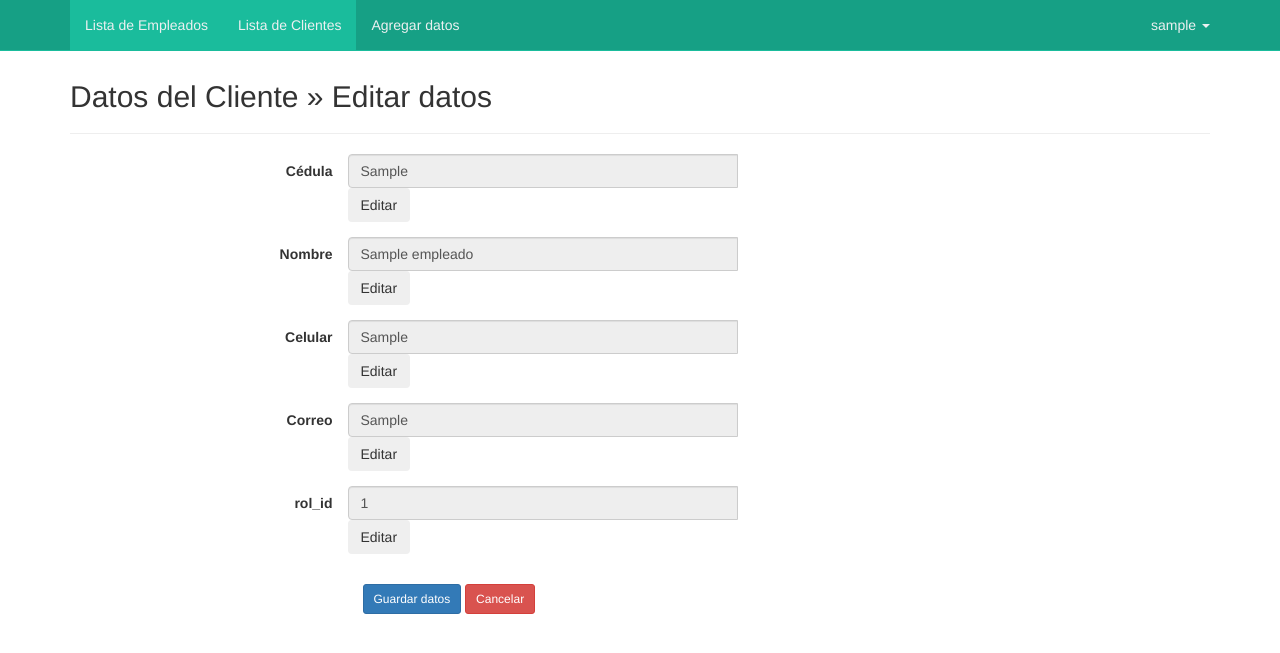
After one commit to santiago2904/crazyvape, a PHP site: page /edit2.php?id=1 in a window 1280 px wide. The commit adds this page. Shown: the top 653 px of the page. Run offline with PHP 8.4, Linux system fonts and the light colour scheme; the visitor is signed in with stand-in values (Sample User, id 1); tables that the repository leaves empty or names only in its code hold one stand-in row (values such as "Sample post"); some libraries are stand-ins or nearby versions.

Commit message:
se agrego edit2.php para la edicion de empleados

```diff
--- /dev/null
+++ b/edit2.php
@@ -0,0 +1,198 @@
+<?php
+session_start();
+
+if(!isset($_SESSION['usuario'])){
+    echo'
+        <script>
+            alert("Por favor iniciar sesión.");
+            window.location = "login2.php";
+        </script>
+    ';
+    session_destroy();
+    die();
+}
+
+include("conexion.php");
+?>
+<!DOCTYPE html>
+<html lang="es">
+
+<head>
+    <meta charset="utf-8">
+    <meta http-equiv="X-UA-Compatible" content="IE=edge">
+    <meta name="viewport" content="width=device-width, initial-scale=1">
+    <title>Datos de empleados</title>
+
+    <!-- Bootstrap -->
+    <link href="css/bootstrap.min.css" rel="stylesheet">
+    <link href="css/bootstrap-datepicker.css" rel="stylesheet">
+    <link href="css/style_nav.css" rel="stylesheet">
+    <style>
+    .content {
+        margin-top: 80px;
+    }
+    </style>
+
+    <!--[if lt IE 9]>
+    <script src="https://oss.maxcdn.com/html5shiv/3.7.2/html5shiv.min.js"></script>
+    <script src="https://oss.maxcdn.com/respond/1.4.2/respond.min.js"></script>
+    <![endif]-->
+</head>
+
+<body>
+    <nav class="navbar navbar-default navbar-fixed-top">
+        <?php include("nav.php");?>
+    </nav>
+    <div class="container">
+        <div class="content">
+            <h2>Datos del Cliente &raquo; Editar datos</h2>
+            <hr />
+
+            <?php
+            // Escapando y eliminando posibles códigos (HTML/JavaScript) en el parámetro id
+            $id = mysqli_real_escape_string($conn, (strip_tags($_GET["id"], ENT_QUOTES)));
+            $sql = mysqli_query($conn, "SELECT * FROM empleados WHERE id='$id'");
+            if (mysqli_num_rows($sql) == 0) {
+                header("Location: index.php");
+            } else {
+                $row = mysqli_fetch_assoc($sql);
+            }
+            if (isset($_POST['save'])) {
+
+                $cedula = mysqli_real_escape_string($conn, (strip_tags($_POST["cedula"], ENT_QUOTES)));
+                $nombres = mysqli_real_escape_string($conn, (strip_tags($_POST["nombres"], ENT_QUOTES)));
+                $celular = mysqli_real_escape_string($conn, (strip_tags($_POST["celular"], ENT_QUOTES)));
+                $correo  = mysqli_real_escape_string($conn, (strip_tags($_POST["correo"], ENT_QUOTES)));
+                $rol_id = mysqli_real_escape_string($conn, (strip_tags($_POST["rol_id"], ENT_QUOTES)));
+
+
+                $update = mysqli_query($conn, "UPDATE empleados SET
+                cedula = $cedula, nombres='$nombres', celular=$celular, correo='$correo', rol_id=$rol_id  WHERE id=$id")
+                or die(mysqli_error());
+
+                if ($update) {
+                    header("Location: edit2.php?id=".$id."&cambio=true");
+                } else {
+                    echo '<div class="alert alert-danger alert-dismissable"><button type="button" class="close" data-dismiss="alert" aria-hidden="true">&times;</button>Error, no se pudo guardar los datos.</div>';
+                }
+            }
+
+            if (isset($_GET['cambio']) == 'true') {
+                echo '<div class="alert alert-success alert-dismissable"><button type="button" class="close" data-dismiss="alert" aria-hidden="true">&times;</button>Los datos han sido guardados con éxito.</div>';
+            }
+            ?>
+
+            <form class="form-horizontal" action="" method="post">
+                <div class="form-group">
+                    <label class="col-sm-3 control-label">Cédula</label>
+                    <div class="col-sm-4 input-group">
+                        <input type="text" name="cedula" value="<?php echo $row['cedula']; ?>" class="form-control"
+                            placeholder="Cédula" required readonly>
+                        <div class="input-group-append">
+                            <button type="button" class="btn btn-secondary"
+                                onclick="toggleReadOnly('cedula')">Editar</button>
+                        </div>
+                    </div>
+                </div>
+                <div class="form-group">
+                    <label class="col-sm-3 control-label">Nombre</label>
+                    <div class="col-sm-4 input-group">
+                        <input type="text" name="nombres" value="<?php echo $row['nombres']; ?>" class="form-control"
+                            placeholder="Nombre" required readonly>
+                        <div class="input-group-append">
+                            <button type="button" class="btn btn-secondary"
+                                onclick="toggleReadOnly('nombres')">Editar</button>
+                        </div>
+                    </div>
+                </div>
+                <div class="form-group">
+                    <label class="col-sm-3 control-label">Celular</label>
+                    <div class="col-sm-4 input-group">
+                        <input type="text" name="celular" value="<?php echo $row['celular']; ?>" class="form-control"
+                            placeholder="Número" required readonly>
+                        <div class="input-group-append">
+                            <button type="button" class="btn btn-secondary"
+                                onclick="toggleReadOnly('celular')">Editar</button>
+                        </div>
+                    </div>
+                </div>
+                <div class="form-group">
+                    <label class="col-sm-3 control-label">Correo</label>
+                    <div class="col-sm-4 input-group">
+                        <input type="text" name="correo" value="<?php echo $row['correo']; ?>" class="form-control"
+                            placeholder="Correo" required readonly>
+                        <div class="input-group-append">
+                            <button type="button" class="btn btn-secondary"
+                                onclick="toggleReadOnly('correo')">Editar</button>
+                        </div>
+                    </div>
+                </div>
+                <div class="form-group">
+                    <label class="col-sm-3 control-label">rol_id</label>
+                    <div class="col-sm-4 input-group">
+                        <input type="text" name="rol_id" value="<?php echo $row['rol_id']; ?>"
+                            class="form-control" placeholder="rol_id" required readonly>
+                        <div class="input-group-append">
+                            <button type="button" class="btn btn-secondary"
+                                onclick="toggleReadOnly('rol_id')">Editar</button>
+                        </div>
+                    </div>
+                </div>
+                <div class="form-group">
+
+                </div>
+                <div class="form-group">
+                    <label class="col-sm-3 control-label">&nbsp;</label>
+                    <div class="col-sm-6">
+                        <!-- Modal de Confirmación -->
+                        <div class="modal fade" id="confirmarModal" tabindex="-1" role="dialog"
+                            aria-labelledby="confirmarModalLabel" aria-hidden="true">
+                            <div class="modal-dialog" role="document">
+                                <div class="modal-content">
+                                    <div class="modal-header">
+                                        <h5 class="modal-title" id="confirmarModalLabel">Confirmación</h5>
+                                        <button type="button" class="close" data-dismiss="modal" aria-label="Cerrar">
+                                            <span aria-hidden="true">&times;</span>
+                                        </button>
+                                    </div>
+                                    <div class="modal-body">
+                                        ¿Está seguro de que desea guardar los cambios?
+                                    </div>
+                                    <div class="modal-footer">
+                                        <button type="button" class="btn btn-secondary"
+                                            data-dismiss="modal">Cancelar</button>
+                                        <button type="submit" name="save" class="btn btn-primary">Guardar
+                                            cambios</button>
+                                    </div>
+                                </div>
+                            </div>
+                        </div>
+                        <!-- Fin Modal de Confirmación -->
+
+                        <button type="button" class="btn btn-sm btn-primary" data-toggle="modal"
+                            data-target="#confirmarModal">Guardar datos</button>
+                        <a href="crudEmpleados.php" class="btn btn-sm btn-danger">Cancelar</a>
+                    </div>
+                </div>
+            </form>
+        </div>
+    </div>
+
+    <script>
+    function toggleReadOnly(fieldName) {
+        var inputField = document.getElementsByName(fieldName)[0];
+        inputField.readOnly = !inputField.readOnly;
+    }
+    </script>
+
+    <script src="https://ajax.googleapis.com/ajax/libs/jquery/1.11.3/jquery.min.js"></script>
+    <script src="js/bootstrap.min.js"></script>
+    <script src="js/bootstrap-datepicker.js"></script>
+    <script>
+    $('.date').datepicker({
+        format: 'dd-mm-yyyy',
+    })
+    </script>
+</body>
+
+</html>
```
Also changed, not shown: crud.php (+19 -11 lines), crudEmpleados.php (+4 -4 lines).
